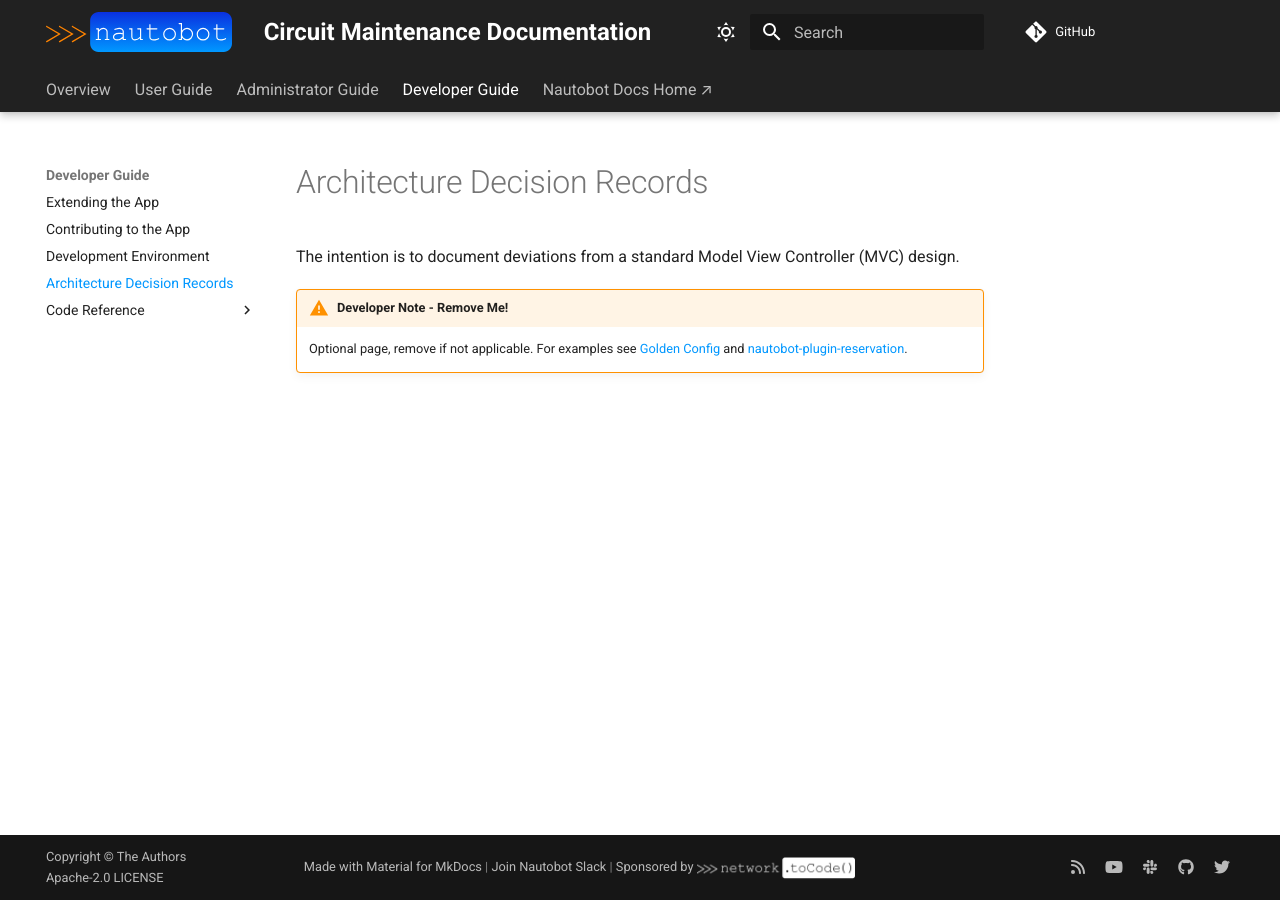
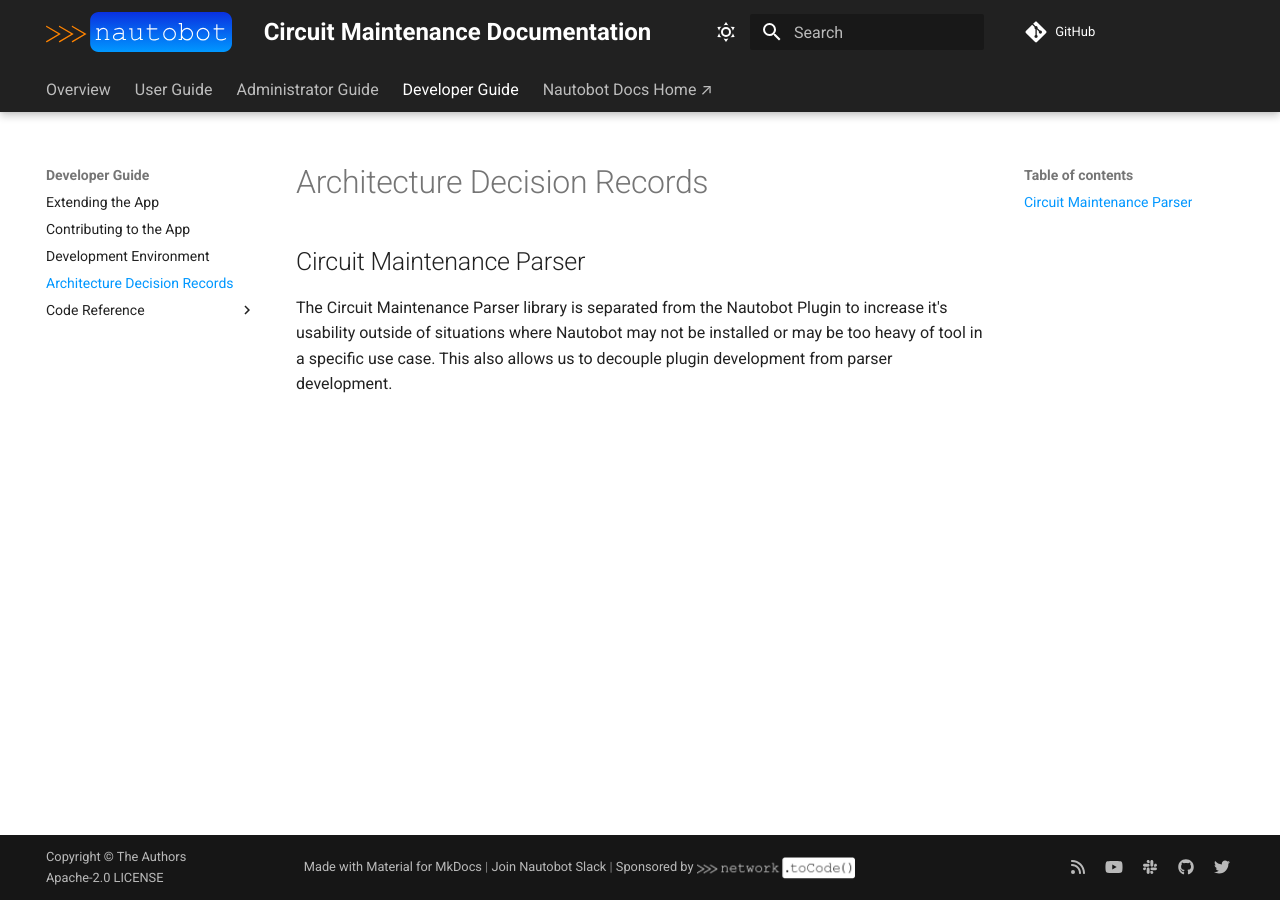
Before and after one commit to nautobot/nautobot-app-circuit-maintenance, an MkDocs documentation site: the page built from docs/dev/arch_decision.md, in a window 1280 px wide. Built offline with MkDocs 1.6.1 and Material for MkDocs 9.7.7, drawn with Linux system fonts in a browser that asks for light colours; comment, search, counter and statistics services are not loaded.

Commit message:
Arch decisions

```diff
--- a/docs/dev/arch_decision.md
+++ b/docs/dev/arch_decision.md
@@ -1,7 +1,5 @@
 # Architecture Decision Records
 
-The intention is to document deviations from a standard Model View Controller (MVC) design.
+## Circuit Maintenance Parser
 
-!!! warning "Developer Note - Remove Me!"
-    Optional page, remove if not applicable.
-    For examples see [Golden Config](https://github.com/nautobot/nautobot-plugin-golden-config/tree/develop/docs/dev/dev_adr.md) and [nautobot-plugin-reservation](https://github.com/networktocode/nautobot-plugin-reservation/blob/develop/docs/dev/dev_adr.md).
+The Circuit Maintenance Parser library is separated from the Nautobot Plugin to increase it's usability outside of situations where Nautobot may not be installed or may be too heavy of tool in a specific use case. This also allows us to decouple plugin development from parser development.
```
